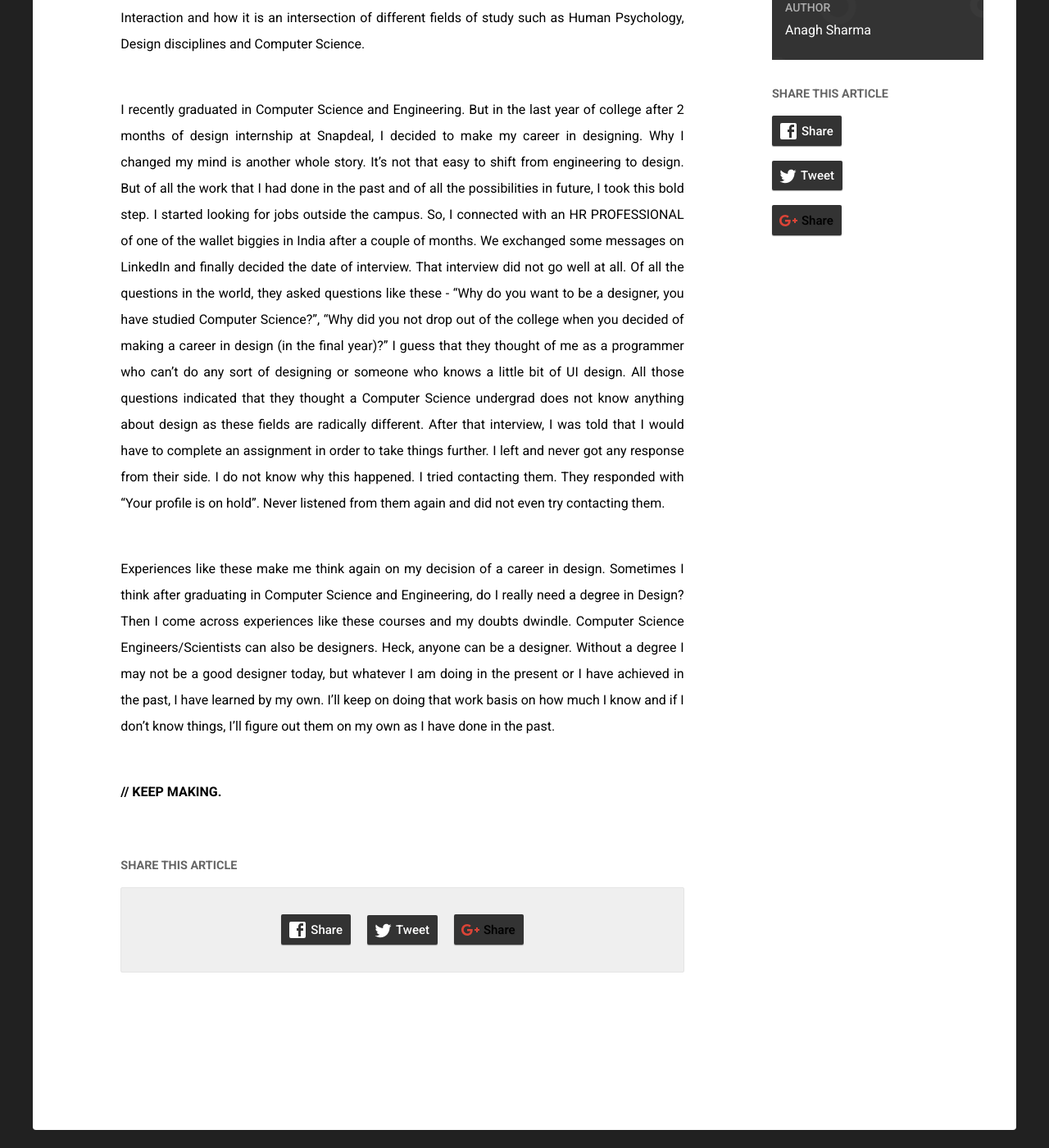
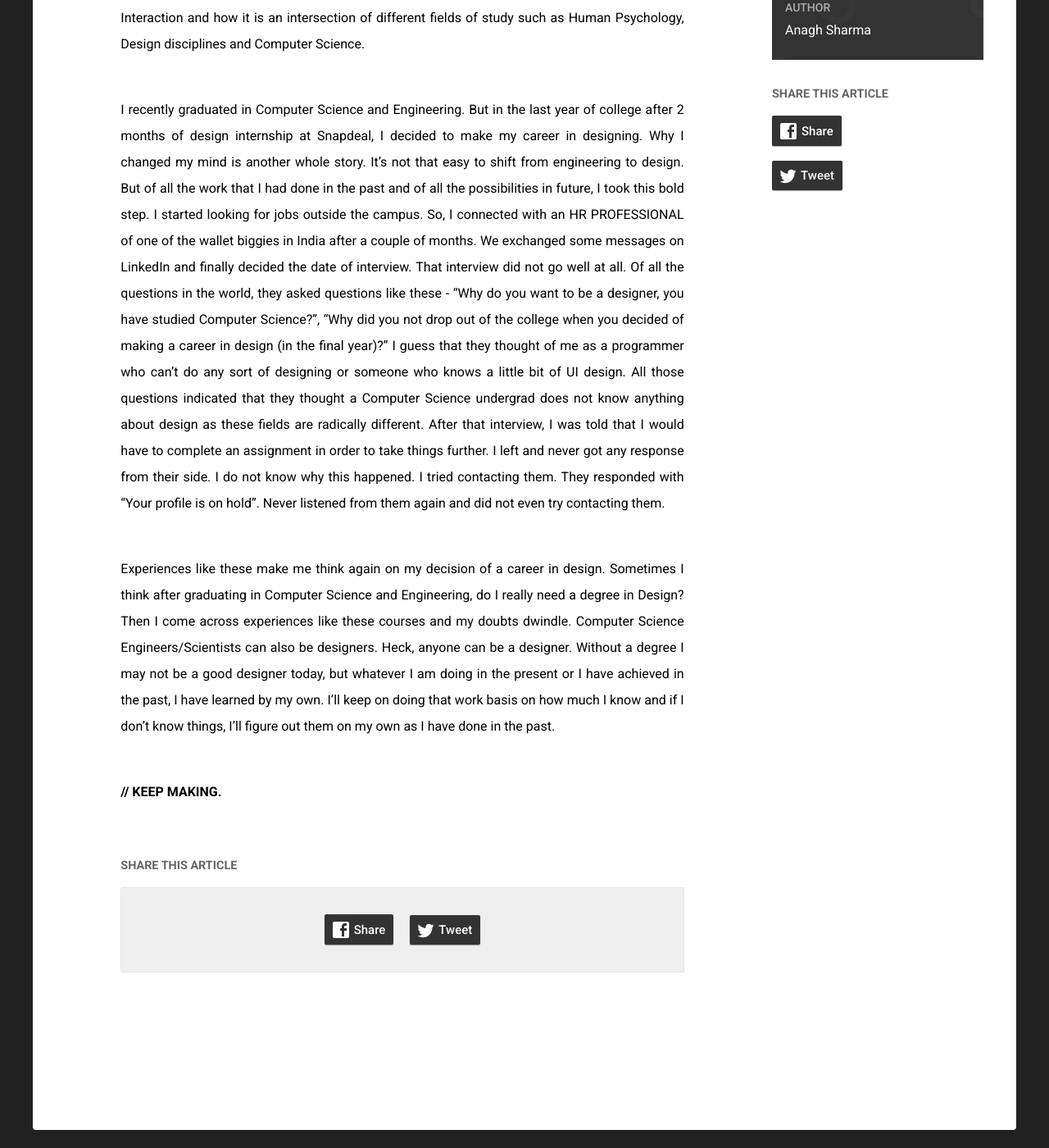
Before and after one commit to AnaghSharma/anaghsharma.github.io, a Jekyll site: the page built from _posts/2016-10-07-insecure-designer.md, in a window 1280 px wide and 1400 px high, scrolled down 1114 px. Shown: the whole window at 82% size. Built offline with Jekyll 4.4.1, drawn with Linux system fonts in a browser that asks for light colours; nearby versions of some CDN libraries; comment, search, counter and statistics services are not loaded.

Commit message:
Removed Share on Google Plus button

```diff
--- a/_layouts/post.html
+++ b/_layouts/post.html
@@ -18,9 +18,6 @@ layout: default
                     <a class="share-btn twitter font-medium mh2" href="https://twitter.com/intent/tweet?url={{ page.url | prepend: site.url | cgi_escape }}&text={{ page.title }}&via={{ site.twitter | slice: -11, 11 }}" target="_blank">
                         <svg class="mr1 mv1" fill="#ffffff" height="23" viewBox="0 0 24 24" width="23" xmlns="http://www.w3.org/2000/svg"><path d="M22.46,6C21.69,6.35 20.86,6.58 20,6.69C20.88,6.16 21.56,5.32 21.88,4.31C21.05,4.81 20.13,5.16 19.16,5.36C18.37,4.5 17.26,4 16,4C13.65,4 11.73,5.92 11.73,8.29C11.73,8.63 11.77,8.96 11.84,9.27C8.28,9.09 5.11,7.38 3,4.79C2.63,5.42 2.42,6.16 2.42,6.94C2.42,8.43 3.17,9.75 4.33,10.5C3.62,10.5 2.96,10.3 2.38,10C2.38,10 2.38,10 2.38,10.03C2.38,12.11 3.86,13.85 5.82,14.24C5.46,14.34 5.08,14.39 4.69,14.39C4.42,14.39 4.15,14.36 3.89,14.31C4.43,16 6,17.26 7.89,17.29C6.43,18.45 4.58,19.13 2.56,19.13C2.22,19.13 1.88,19.11 1.54,19.07C3.44,20.29 5.7,21 8.12,21C16,21 20.33,14.46 20.33,8.79C20.33,8.6 20.33,8.42 20.32,8.23C21.16,7.63 21.88,6.87 22.46,6Z"></path></svg>
                     Tweet</a>
-                    <a class="share-btn light google-plus font-dark font-medium mh2" href="https://plus.google.com/share?url={{ page.url | prepend: site.url | cgi_escape }}" target="_blank">
-                        <svg class="mr1 mv1" fill="#db4437" height="24" viewBox="0 0 24 24" width="24" xmlns="http://www.w3.org/2000/svg"><path d="M23,11H21V9H19V11H17V13H19V15H21V13H23M8,11V13.4H12C11.8,14.4 10.8,16.4 8,16.4C5.6,16.4 3.7,14.4 3.7,12C3.7,9.6 5.6,7.6 8,7.6C9.4,7.6 10.3,8.2 10.8,8.7L12.7,6.9C11.5,5.7 9.9,5 8,5C4.1,5 1,8.1 1,12C1,15.9 4.1,19 8,19C12,19 14.7,16.2 14.7,12.2C14.7,11.7 14.7,11.4 14.6,11H8Z"></path></svg>
-                    Share</a>
             </div>
             {% include disqus.html %}
         </div>
@@ -53,11 +50,6 @@ layout: default
                         <svg class="mr1 mv1" fill="#ffffff" height="23" viewBox="0 0 24 24" width="23" xmlns="http://www.w3.org/2000/svg"><path d="M22.46,6C21.69,6.35 20.86,6.58 20,6.69C20.88,6.16 21.56,5.32 21.88,4.31C21.05,4.81 20.13,5.16 19.16,5.36C18.37,4.5 17.26,4 16,4C13.65,4 11.73,5.92 11.73,8.29C11.73,8.63 11.77,8.96 11.84,9.27C8.28,9.09 5.11,7.38 3,4.79C2.63,5.42 2.42,6.16 2.42,6.94C2.42,8.43 3.17,9.75 4.33,10.5C3.62,10.5 2.96,10.3 2.38,10C2.38,10 2.38,10 2.38,10.03C2.38,12.11 3.86,13.85 5.82,14.24C5.46,14.34 5.08,14.39 4.69,14.39C4.42,14.39 4.15,14.36 3.89,14.31C4.43,16 6,17.26 7.89,17.29C6.43,18.45 4.58,19.13 2.56,19.13C2.22,19.13 1.88,19.11 1.54,19.07C3.44,20.29 5.7,21 8.12,21C16,21 20.33,14.46 20.33,8.79C20.33,8.6 20.33,8.42 20.32,8.23C21.16,7.63 21.88,6.87 22.46,6Z"></path></svg>
                     Tweet</a>
                 </li>
-                <li class="mv3">
-                    <a class="share-btn light google-plus font-dark font-medium" href="https://plus.google.com/share?url={{ page.url | prepend: site.url | cgi_escape }}" target="_blank">
-                        <svg class="mr1 mv1" fill="#db4437" height="24" viewBox="0 0 24 24" width="24" xmlns="http://www.w3.org/2000/svg"><path d="M23,11H21V9H19V11H17V13H19V15H21V13H23M8,11V13.4H12C11.8,14.4 10.8,16.4 8,16.4C5.6,16.4 3.7,14.4 3.7,12C3.7,9.6 5.6,7.6 8,7.6C9.4,7.6 10.3,8.2 10.8,8.7L12.7,6.9C11.5,5.7 9.9,5 8,5C4.1,5 1,8.1 1,12C1,15.9 4.1,19 8,19C12,19 14.7,16.2 14.7,12.2C14.7,11.7 14.7,11.4 14.6,11H8Z"></path></svg>
-                    Share</a>
-                </li>
             </ul>
         </div>
     </div>
```
Also changed, not shown: _posts/2018-06-20-state-of-stateful-ui.md (+0 -1 lines).
